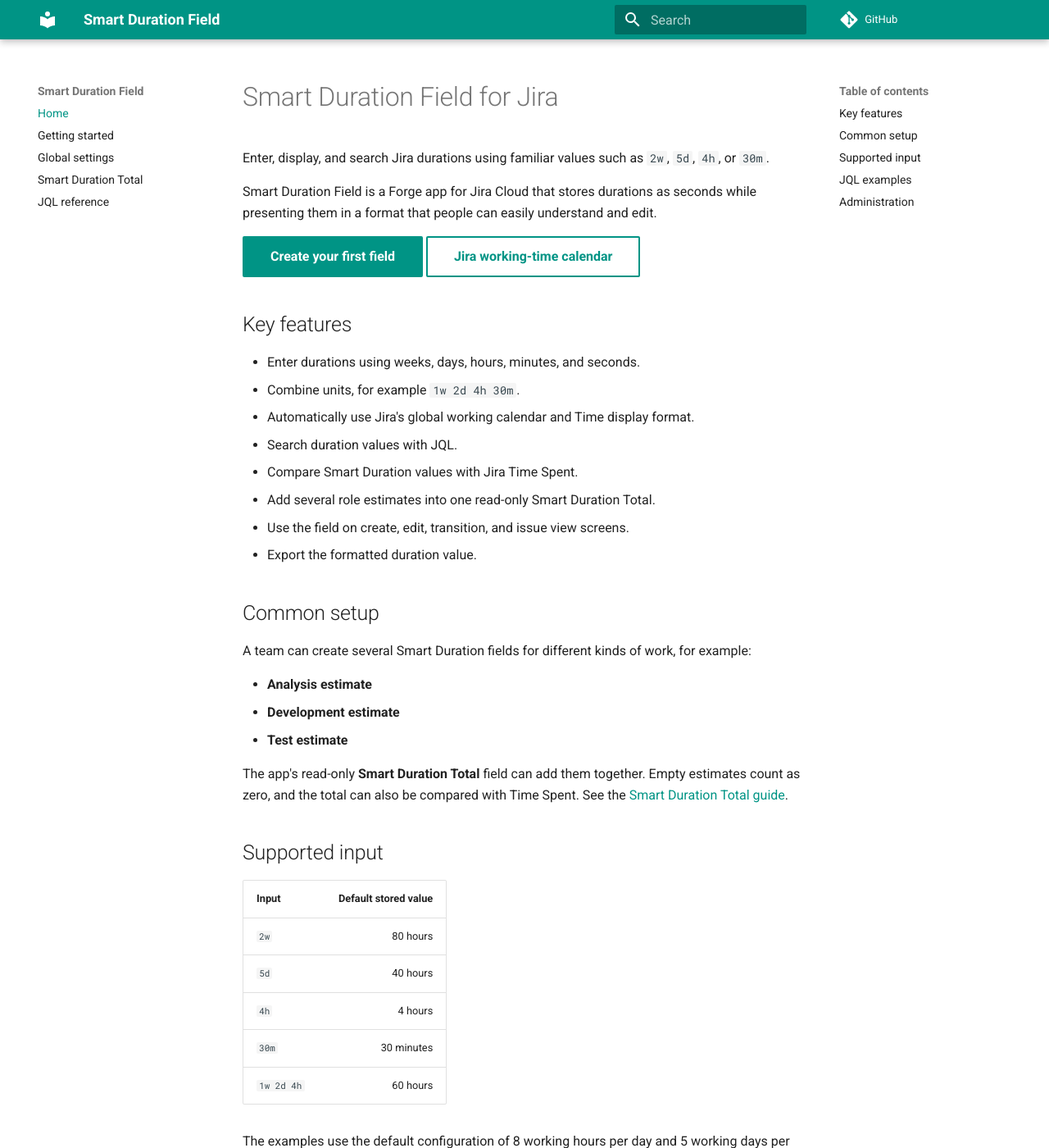
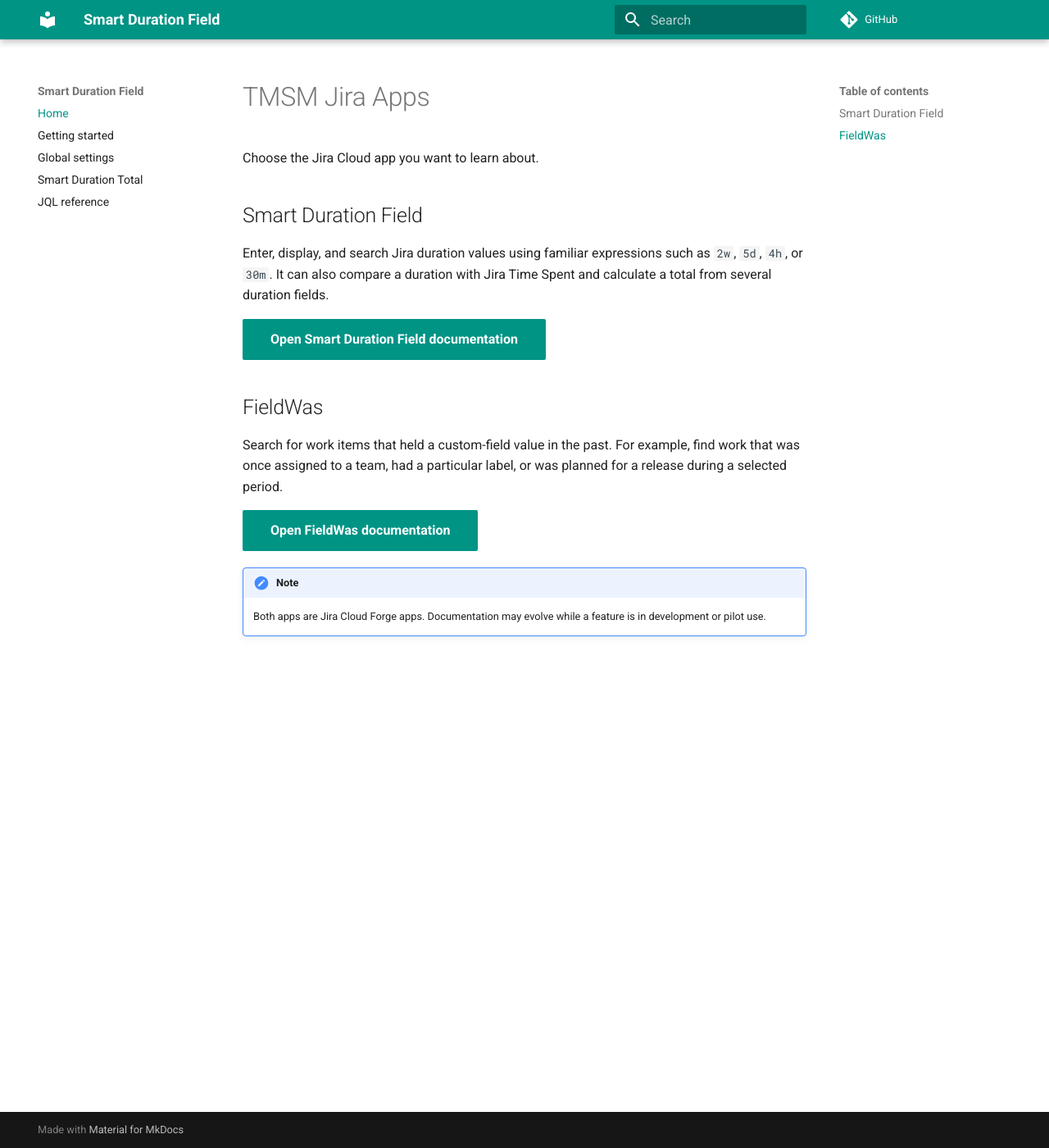
Before and after one commit to tmsm-apps/docs, an MkDocs documentation site: the page built from docs/index.md, in a window 1280 px wide and 1400 px high. Shown: the whole window at 82% size. Built offline with MkDocs 1.6.1 and Material for MkDocs 9.7.7, drawn with Linux system fonts in a browser that asks for light colours; comment, search, counter and statistics services are not loaded; some of the changed text lies outside the part shown.

Commit message:
Add app selection homepage

````diff
--- a/docs/index.md
+++ b/docs/index.md
@@ -1,83 +1,19 @@
-# Smart Duration Field for Jira
+# TMSM Jira Apps
 
-Enter, display, and search Jira durations using familiar values such as `2w`, `5d`, `4h`, or `30m`.
+Choose the Jira Cloud app you want to learn about.
 
-Smart Duration Field is a Forge app for Jira Cloud that stores durations as seconds while presenting them in a format that people can easily understand and edit.
+## Smart Duration Field
 
-[Create your first field](getting-started.md){ .md-button .md-button--primary }
-[Jira working-time calendar](settings.md){ .md-button }
+Enter, display, and search Jira duration values using familiar expressions such as `2w`, `5d`, `4h`, or `30m`. It can also compare a duration with Jira Time Spent and calculate a total from several duration fields.
 
-## Key features
+[Open Smart Duration Field documentation](getting-started.md){ .md-button .md-button--primary }
 
-- Enter durations using weeks, days, hours, minutes, and seconds.
-- Combine units, for example `1w 2d 4h 30m`.
-- Automatically use Jira's global working calendar and Time display format.
-- Search duration values with JQL.
-- Compare Smart Duration values with Jira Time Spent.
-- Add several role estimates into one read-only Smart Duration Total.
-- Use the field on create, edit, transition, and issue view screens.
-- Export the formatted duration value.
+## FieldWas
 
-## Common setup
+Search for work items that held a custom-field value in the past. For example, find work that was once assigned to a team, had a particular label, or was planned for a release during a selected period.
 
-A team can create several Smart Duration fields for different kinds of work, for example:
-
-- **Analysis estimate**
-- **Development estimate**
-- **Test estimate**
-
-The app's read-only **Smart Duration Total** field can add them together. Empty
-estimates count as zero, and the total can also be compared with Time Spent. See the
-[Smart Duration Total guide](total-estimate.md).
-
-## Supported input
-
-| Input | Default stored value |
-|---|---:|
-| `2w` | 80 hours |
-| `5d` | 40 hours |
-| `4h` | 4 hours |
-| `30m` | 30 minutes |
-| `1w 2d 4h` | 60 hours |
-
-The examples use the default configuration of 8 working hours per day and 5 working days per week.
-
-## JQL examples
-
-Search for work items using familiar duration values:
-
-```jql
-"Analysis budget" >= 7w
-```
-
-Compare the field with Jira Time Spent.
-
-Find work items that exceeded their analysis budget:
-
-```jql
-issue in smartDurationOverrun("Analysis budget")
-```
-
-Find work items that still have time remaining:
-
-```jql
-issue in smartDurationRemaining("Analysis budget")
-```
-
-Find work items where Time Spent exactly matches the budget:
-
-```jql
-issue in smartDurationOnTarget("Analysis budget")
-```
-
-[See the full JQL reference](jql.md) for detailed behavior, examples, and edge cases.
-
-## Administration
-
-- [Create a Smart Duration custom field](getting-started.md)
-- [Use Jira's working-time calendar](settings.md)
-- [Configure Smart Duration Total for several role estimates](total-estimate.md)
+[Open FieldWas documentation](fieldwas/index.md){ .md-button .md-button--primary }
 
 !!! note
 
-    Smart Duration Field is currently under development. Features and documentation may change before the Marketplace release.
+    Both apps are Jira Cloud Forge apps. Documentation may evolve while a feature is in development or pilot use.
````
